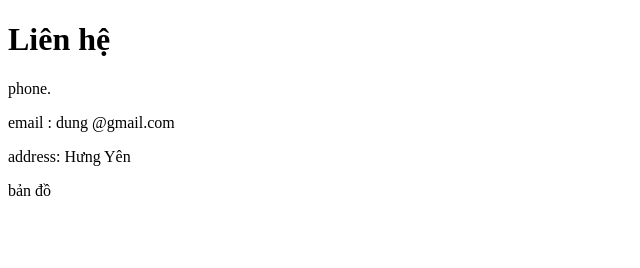
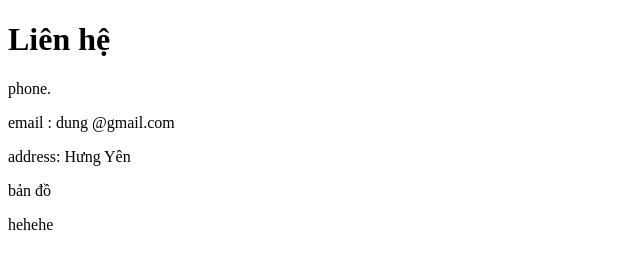
Before and after one commit to Dunghthe04/backend-bai3, a plain HTML site: page contact.html in a window 1280 px wide. Shown: the full height of the page, 0-640 px from the left. Drawn offline with Linux system fonts and the light colour scheme.

Commit message:
Update contact.html

```diff
--- a/contact.html
+++ b/contact.html
@@ -11,5 +11,6 @@
     <p>email : dung @gmail.com</p>
     <p>address: Hưng Yên</p>
     <p>bản đồ</p>
+    <p>hehehe</p>
 </body>
 </html>
```
